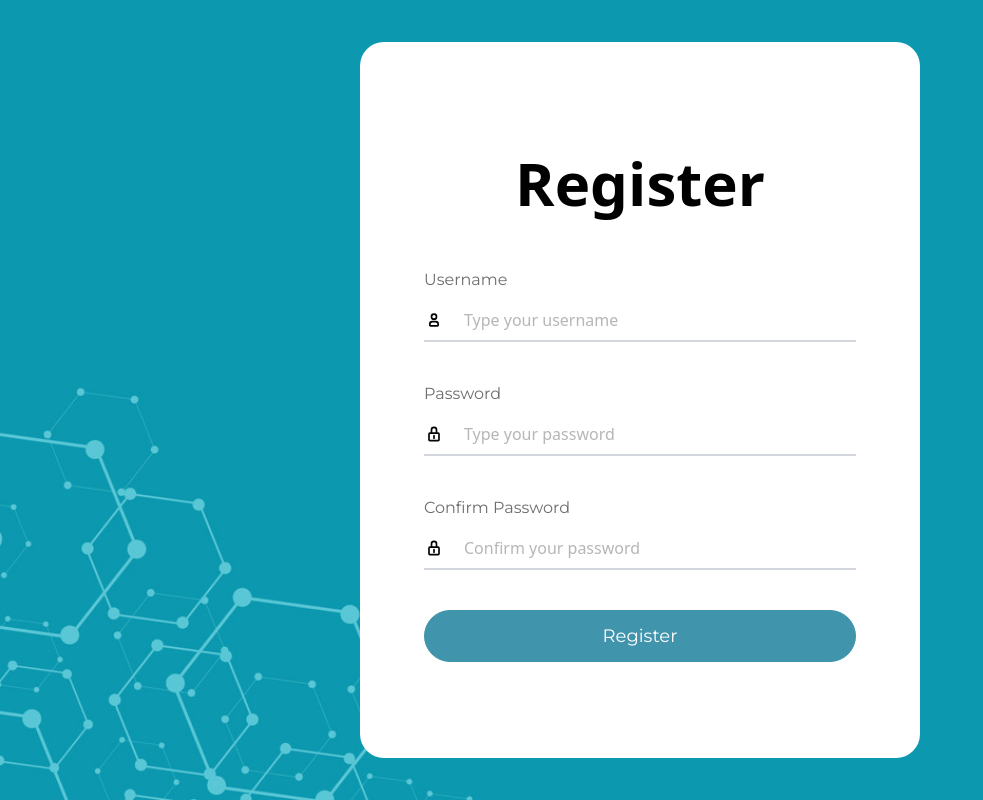
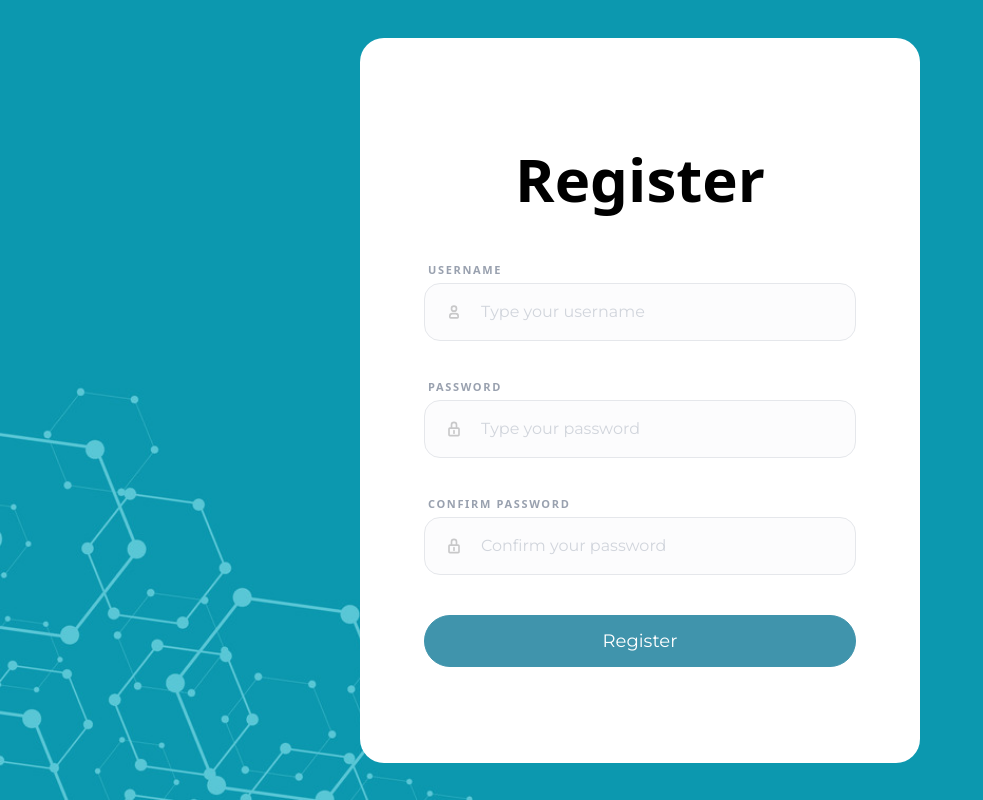
Before and after one commit to Junior264/Emergency, a React (Vite) app in the folder frontend/: page /register in a window 1280 px wide. Shown: the whole page, without its empty margins (0-983 px from the left). Built offline with nearby package versions, Linux system fonts and the light colour scheme; a web font is replaced by a local one.

Commit message:
feat(frontend): Create input field component

```diff
--- a/frontend/src/components/Input.jsx
+++ b/frontend/src/components/Input.jsx
@@ -1,16 +1,43 @@
-import React from 'react'
+import React from 'react';
 
-const Input = ({label, icon, placeholder, type, name, onChange}) => {
+const Input = ({ label, icon, placeholder, type, name, onChange, value }) => {
+    return (
+        <div className="flex flex-col w-full">
+            {label && (
+                <label
+                    htmlFor={name}
+                    className="mb-2 ml-1 text-[11px] font-black text-gray-400 uppercase tracking-[0.15em] leading-none"
+                >
+                    {label}
+                </label>
+            )}
 
-  return (
-    <div className="flex flex-col border-b-2 border-gray-300 pb-2">
-        <label className="font-montserrat text-slate-gray">{label}</label>
-        <div className="mt-4 flex">
-            <img src={icon} alt='icon' width={20} height={20} />
-            <input  type={type} placeholder={placeholder} name={name} onChange={onChange} className="input text-slate-gray"/>
+            <div className="relative flex items-center group">
+                {icon && (
+                    <div className="absolute left-5 pointer-events-none opacity-20 group-focus-within:opacity-100 transition-all duration-300">
+                        <img src={icon} alt="" className="w-5 h-5 group-focus-within:scale-110" />
+                    </div>
+                )}
+
+                <input
+                    id={name}
+                    name={name}
+                    type={type}
+                    value={value}
+                    onChange={onChange}
+                    placeholder={placeholder}
+                    className={`
+                        w-full font-montserrat text-gray-700 bg-gray-50/50
+                        border border-gray-200 rounded-2xl py-4 transition-all duration-300
+                        placeholder:text-gray-300 outline-none
+                        hover:bg-gray-50 hover:border-gray-300
+                        focus:bg-white focus:border-blue-500 focus:ring-[6px] focus:ring-blue-500/10
+                        ${icon ? 'pl-14 pr-6' : 'px-6'}
+                    `}
+                />
+            </div>
         </div>
-    </div>
-  )
-}
+    );
+};
 
-export default Input
+export default Input;
```
